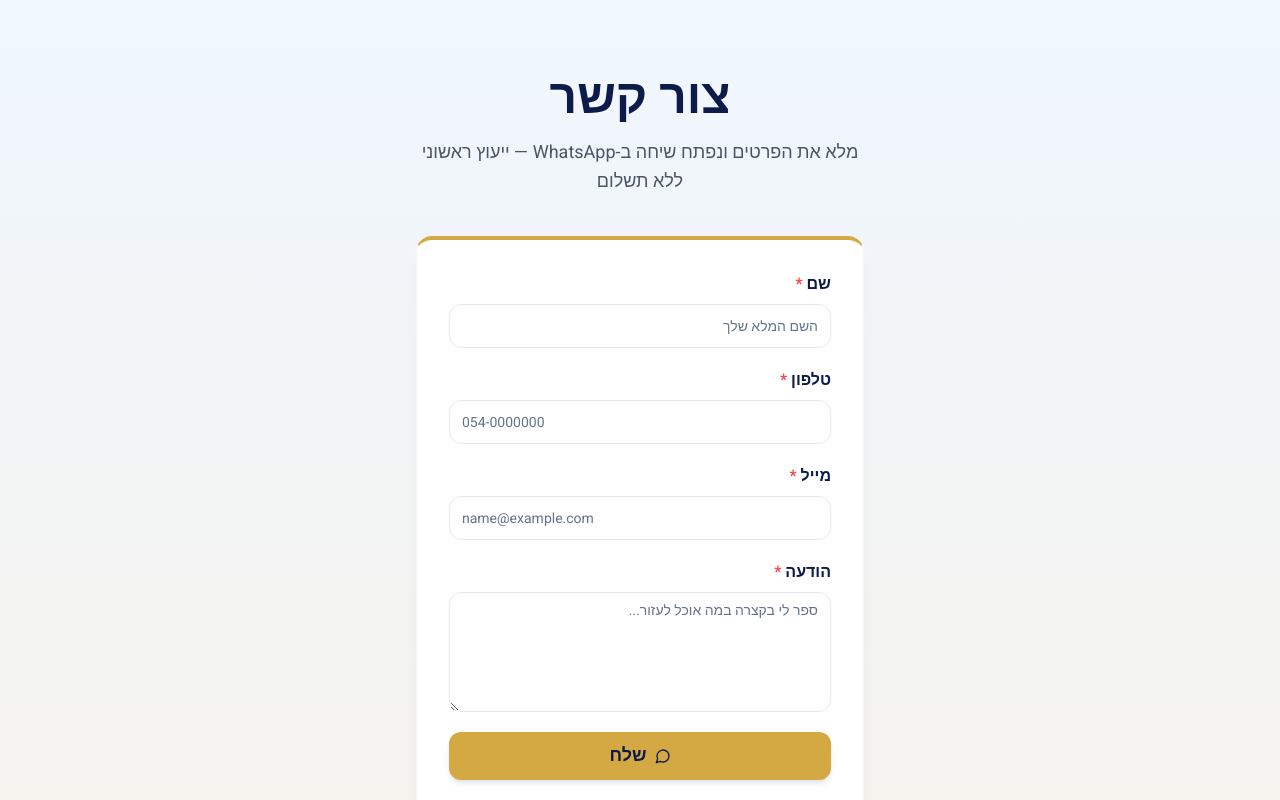
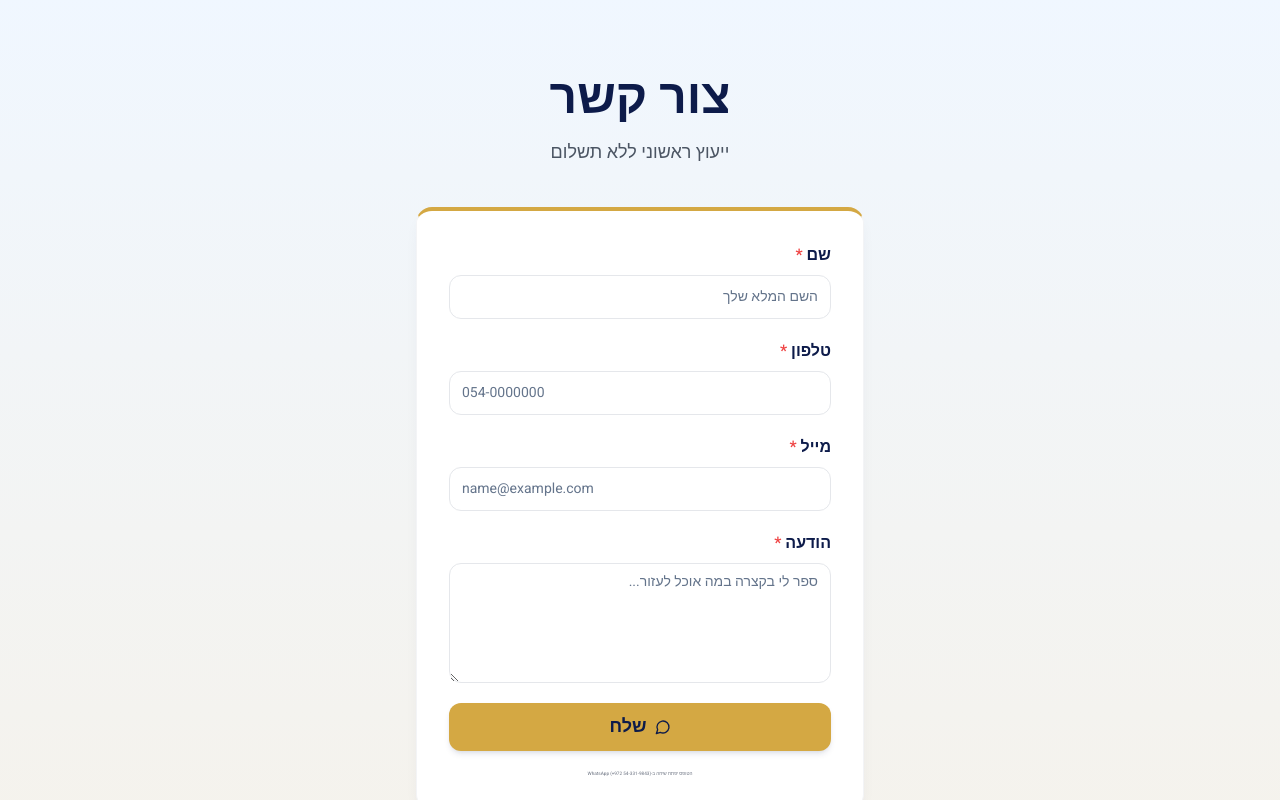
Before and after one commit to D371L/boikovfinance.com, a React (Vite) app: page / in a window 1280 px wide. Shown: the part 5560-6360 px from the top of the page. Built offline with nearby package versions, Linux system fonts and the light colour scheme; no server answers.

Commit message:
contact section added

```diff
--- a/src/components/ContactSection.tsx
+++ b/src/components/ContactSection.tsx
@@ -62,7 +62,7 @@ export default function ContactSection() {
             צור קשר
           </h2>
           <p className="text-lg text-gray-600 max-w-md mx-auto leading-relaxed">
-            מלא את הפרטים ונפתח שיחה ב-WhatsApp — ייעוץ ראשוני ללא תשלום
+            ייעוץ ראשוני ללא תשלום
           </p>
         </div>
 
@@ -171,7 +171,7 @@ export default function ContactSection() {
                 שלח
               </Button>
 
-              <p className="text-center text-sm text-gray-500 leading-relaxed">
+              <p className="text-center text-[calc(0.875rem/3)] text-gray-500 leading-tight">
                 הטופס יפתח שיחה ב-WhatsApp ({PHONE_DISPLAY})
               </p>
             </form>
```
